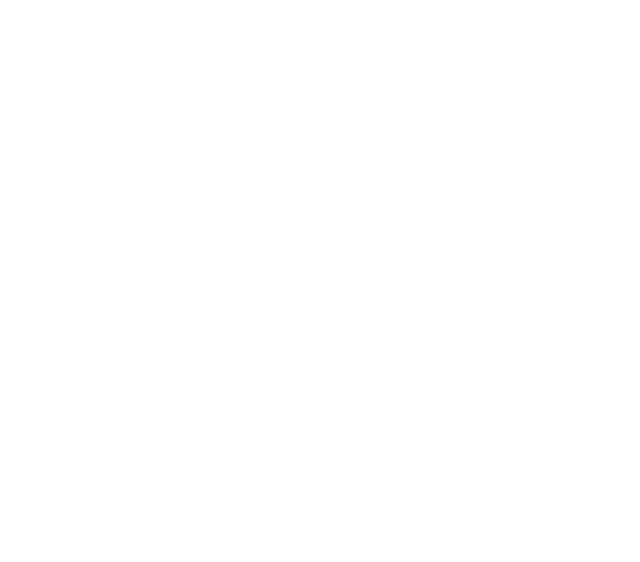
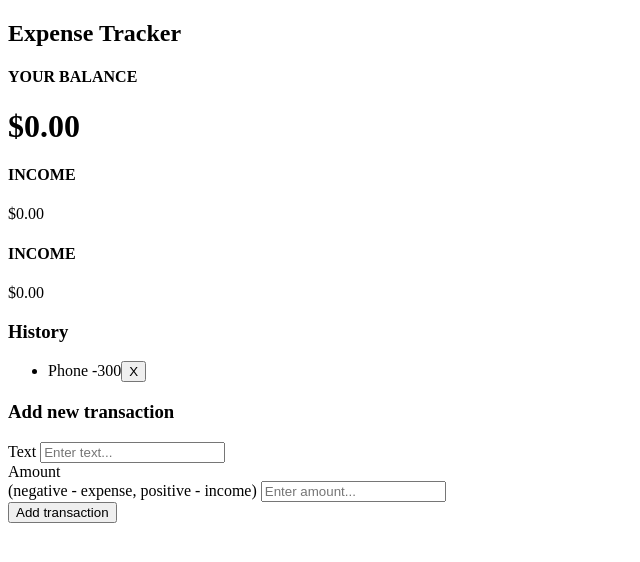
Before and after one commit to rasiolisufaj/expense-tracker, a plain HTML site: page index.html in a window 1280 px wide. Shown: the whole page, without its empty margins (0-640 px from the left). Drawn offline with Linux system fonts and the light colour scheme.

Commit message:
structure

```diff
--- a/index.html
+++ b/index.html
@@ -8,6 +8,45 @@
     <title>Expense Tracker</title>
   </head>
   <body>
+    <h2>Expense Tracker</h2>
+    <div class="container">
+      <h4>YOUR BALANCE</h4>
+      <h1 id="balance">$0.00</h1>
+
+      <div class="inc-exp-container">
+        <div>
+          <h4>INCOME</h4>
+          <p id="money-income" class="money income">$0.00</p>
+        </div>
+        <div>
+          <h4>INCOME</h4>
+          <p id="money-expense" class="money expense">$0.00</p>
+        </div>
+      </div>
+
+      <h3>History</h3>
+      <ul id="list" class="list">
+        <li class="income">
+          Phone <span>-300</span><button class="delete-btn">X</button>
+        </li>
+      </ul>
+
+      <h3>Add new transaction</h3>
+      <form id="form">
+        <div class="form-control">
+          <label for="text">Text</label>
+          <input type="text" id="text" placeholder="Enter text..." />
+        </div>
+        <div class="form-control">
+          <label for="amount"
+            >Amount <br />(negative - expense, positive - income)</label
+          >
+          <input type="number" id="number" placeholder="Enter amount..." />
+        </div>
+      </form>
+
+      <button class="btn">Add transaction</button>
+    </div>
     <script src="script.js"></script>
   </body>
 </html>
```
Also changed, not shown: UI.txt (added).
